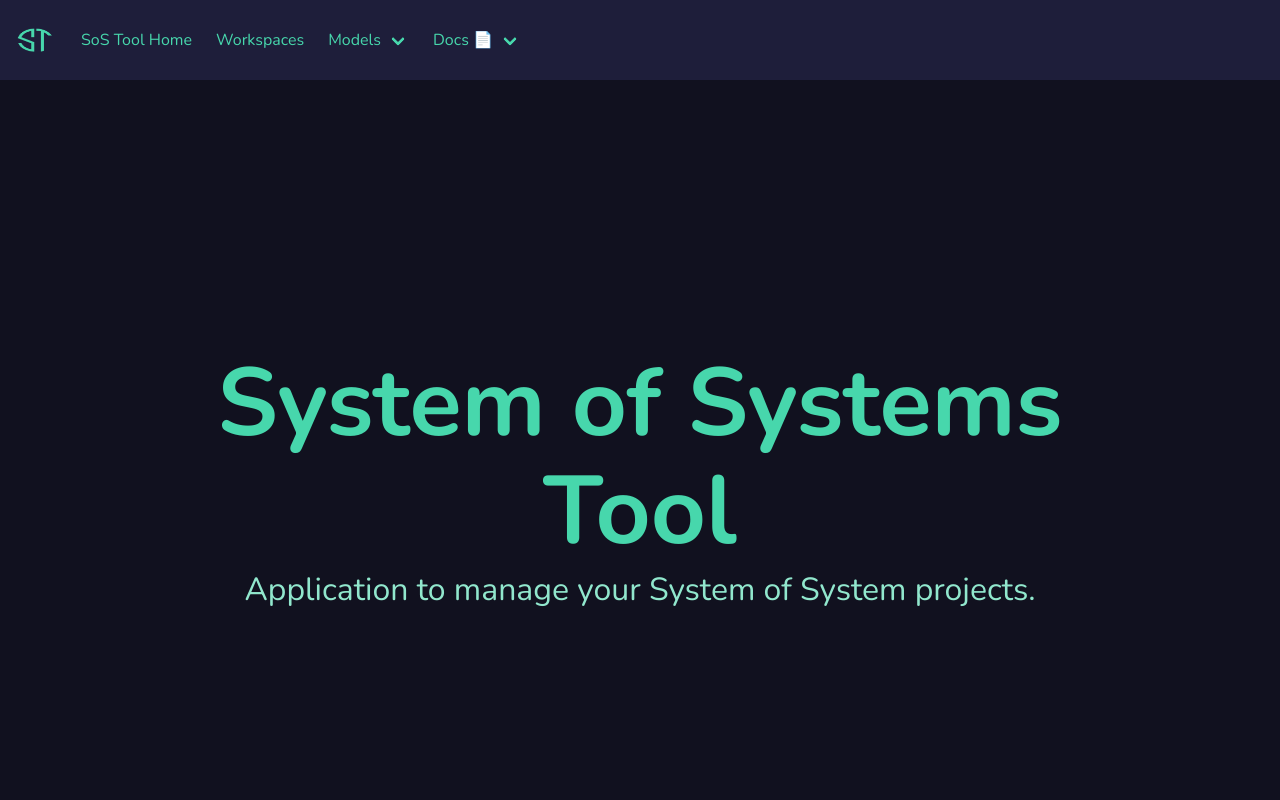
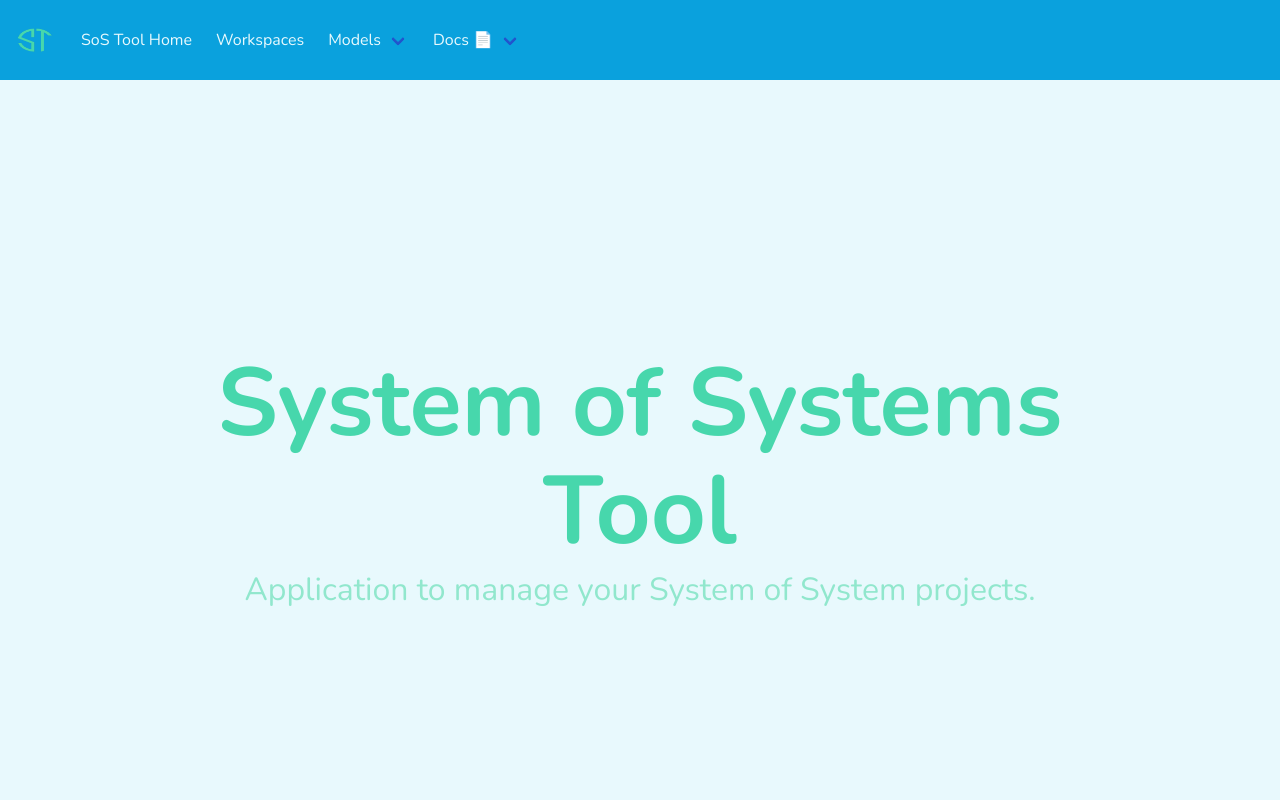
Before and after one commit to dupradosantini/sostool-frontend, an Angular app: page / in a window 1280 px wide. Shown: the top 800 px of the page. Built offline with nearby package versions, Linux system fonts and the light colour scheme.

Commit message:
Header,footer and sass variables changes

```diff
--- a/src/app/components/template/footer/footer.component.sass
+++ b/src/app/components/template/footer/footer.component.sass
@@ -1,4 +1,4 @@
-$footer-background-color: #1e1e3a
+$footer-background-color: #0AA1DD
 $footer-color: white
 $footer-padding: 1.8rem 1.5rem 1.8rem
 
--- a/src/app/components/template/header/header.component.sass
+++ b/src/app/components/template/header/header.component.sass
@@ -1,13 +1,23 @@
 
-$navbar-background-color: #1e1e3a
+
+$navbar-background-color: #0AA1DD
 $navbar-height: 5rem
 
-$navbar-item-color: #47d7ac
-$navbar-item-hover-color:#EFF0EB
-$navbar-item-hover-background-color: #11111F
+$navbar-item-color: #E8F9FD
+$navbar-item-hover-color:#2155CD
+$navbar-item-hover-background-color: #79DAE8
 
-$navbar-dropdown-background-color: #1e1e3a
-$navbar-dropdown-item-hover-color: #EFF0EB
-$navbar-dropdown-item-hover-background-color: #11111F
+$navbar-dropdown-background-color: #79DAE8
+$navbar-dropdown-item-color: #2155CD
+$navbar-dropdown-item-hover-color: #E8F9FD
+$navbar-dropdown-item-hover-background-color: #0AA1DD
 
-@import "../../../../../src/styles"
+.navbar-item
+  &.has-dropdown
+    color: #2155CD
+
+.navbar-dropdown
+  .navbar-item
+    color: #2155CD
+
+@import "../../../../../src/styles.sass"
--- a/src/styles.sass
+++ b/src/styles.sass
@@ -14,20 +14,26 @@ $green-light: #47d7ac
 $green-lighter:#91E7CD
 $blue-dark: #11111F
 $grey: #707079
+
+
+$whitish-blue: #E8F9FD
+$strong-blue:#2155CD
+$medium-blue:#0AA1DD
+$clear-blue:#79DAE8
 // Update Bulma's global variables
 $family-sans-serif: "Nunito", sans-serif
-$grey-dark: $brown
-$grey-light: $beige-light
+$grey-dark: $strong-blue
+$grey-light: $medium-blue
 $primary: $purple
-$link: $green-light
+$link: $strong-blue
 $widescreen-enabled: false
 $fullhd-enabled: false
 
 // Update some of Bulma's component variables
-$body-background-color: $blue-dark
+$body-background-color: #E8F9FD
 $control-border-width: 2px
-$input-border-color: transparent
-$input-shadow: none
+$input-border-color: $clear-blue
+$input-shadow: $blue-dark
 $button-border-color: red
 
 
```
